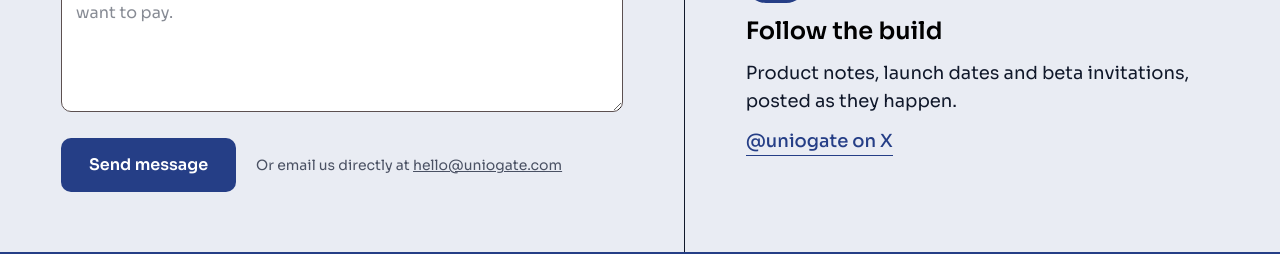
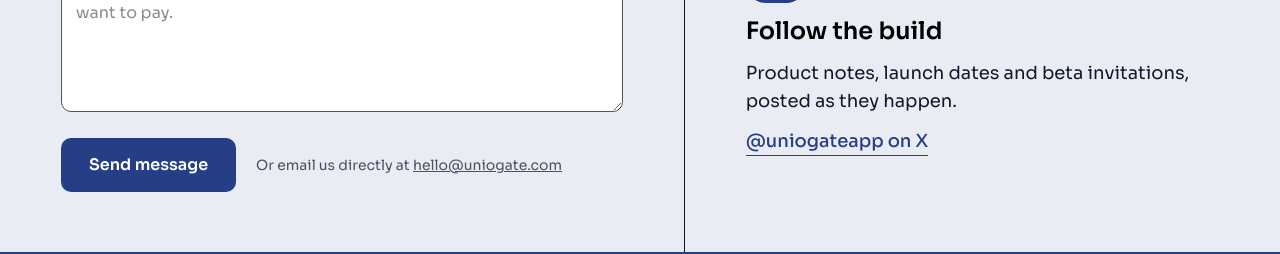
Before and after one commit to UnioGate/Landing-page, a Next.js app: page /contact in a window 1280 px wide. Shown: the part 1320-1574 px from the top of the page. Built offline with nearby package versions, Linux system fonts and the light colour scheme.

Commit message:
Update social media link for following the build

```diff
--- a/app/contact/page.tsx
+++ b/app/contact/page.tsx
@@ -41,8 +41,8 @@ const channels = [
         icon: <LinkIcon />,
         title: "Follow the build",
         body: "Product notes, launch dates and beta invitations, posted as they happen.",
-        href: "https://x.com/uniogate",
-        link: "@uniogate on X",
+        href: "https://x.com/uniogateapp",
+        link: "@uniogateapp on X",
     },
 ];
 
```
